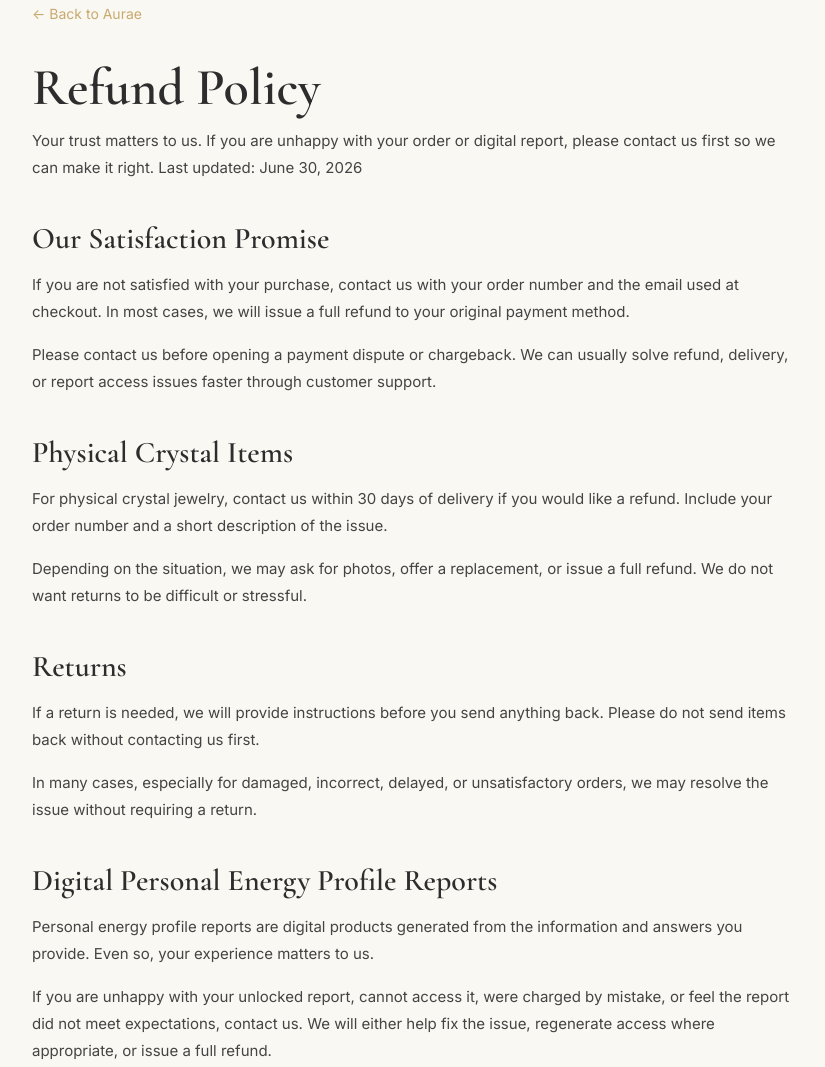
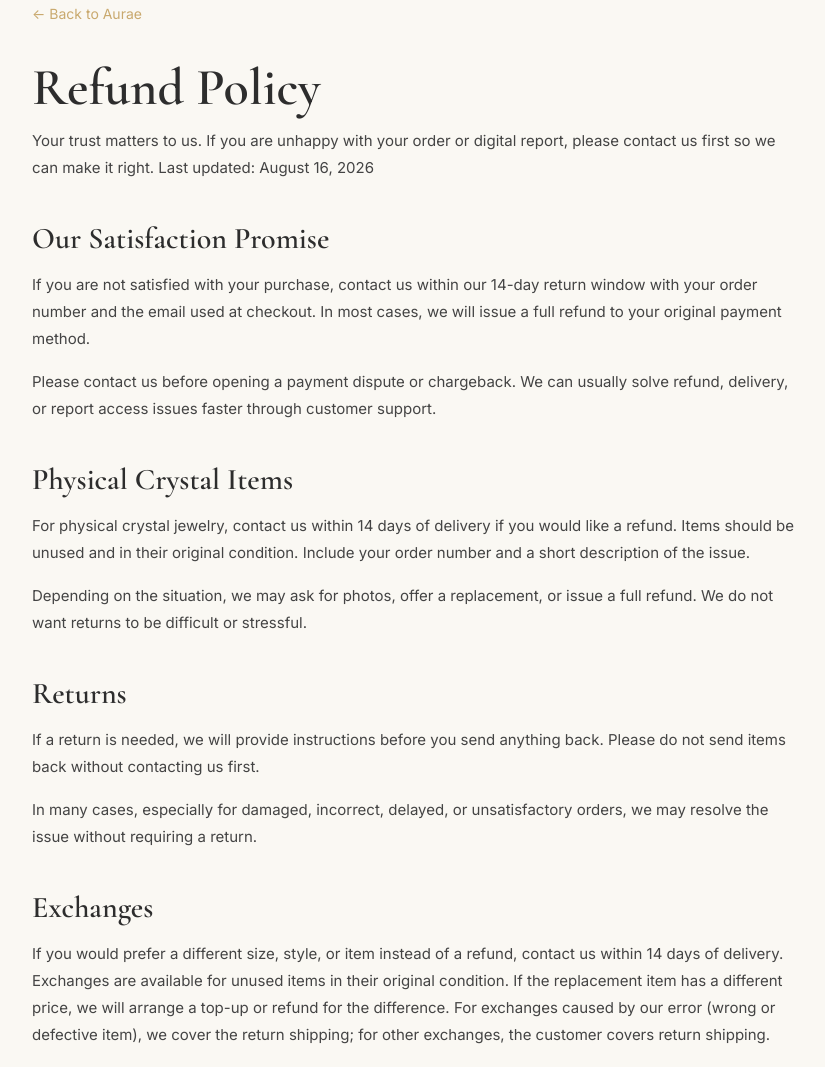
Before and after one commit to K543312739/aurae-store, a website: page refund-policy.html in a window 1280 px wide. Shown: the part 178-1245 px from the top of the page, without its empty margins (222-1047 px from the left). Drawn offline with nearby package versions, Linux system fonts and the light colour scheme; no server answers.

Commit message:
Shorten return window to 14 days; add exchange policy; align return terms across site

```diff
--- a/js/app.js
+++ b/js/app.js
@@ -533,7 +533,7 @@ function renderProductDetail(productId) {
         <button class="btn btn-outline btn-full" onclick="buyNowDetail()">Buy It Now</button>
         <div style="margin-top:24px;padding:16px;background:var(--color-bg-alt);border-radius:var(--radius-md);font-size:13px;color:var(--color-text-muted);">
           <div style="margin-bottom:6px;">🚚 <strong>Free shipping</strong> on orders over $50</div>
-          <div style="margin-bottom:6px;">↩️ <strong>30-day returns</strong> — no questions asked</div>
+          <div style="margin-bottom:6px;">↩️ <strong>14-day returns</strong> — easy &amp; hassle-free</div>
           <div>💎 <strong>100% genuine crystals</strong> — ethically sourced from 1688 verified suppliers</div>
         </div>
       </div>
--- a/refund-policy.html
+++ b/refund-policy.html
@@ -67,19 +67,22 @@
   <main class="legal-wrap">
     <a class="legal-back" href="index.html">← Back to Aurae</a>
     <h1>Refund Policy</h1>
-    <p class="legal-updated">Your trust matters to us. If you are unhappy with your order or digital report, please contact us first so we can make it right. Last updated: June 30, 2026</p>
+    <p class="legal-updated">Your trust matters to us. If you are unhappy with your order or digital report, please contact us first so we can make it right. Last updated: August 16, 2026</p>
 
     <h2>Our Satisfaction Promise</h2>
-    <p>If you are not satisfied with your purchase, contact us with your order number and the email used at checkout. In most cases, we will issue a full refund to your original payment method.</p>
+    <p>If you are not satisfied with your purchase, contact us within our 14-day return window with your order number and the email used at checkout. In most cases, we will issue a full refund to your original payment method.</p>
     <p>Please contact us before opening a payment dispute or chargeback. We can usually solve refund, delivery, or report access issues faster through customer support.</p>
 
     <h2>Physical Crystal Items</h2>
-    <p>For physical crystal jewelry, contact us within 30 days of delivery if you would like a refund. Include your order number and a short description of the issue.</p>
+    <p>For physical crystal jewelry, contact us within 14 days of delivery if you would like a refund. Items should be unused and in their original condition. Include your order number and a short description of the issue.</p>
     <p>Depending on the situation, we may ask for photos, offer a replacement, or issue a full refund. We do not want returns to be difficult or stressful.</p>
 
     <h2>Returns</h2>
     <p>If a return is needed, we will provide instructions before you send anything back. Please do not send items back without contacting us first.</p>
     <p>In many cases, especially for damaged, incorrect, delayed, or unsatisfactory orders, we may resolve the issue without requiring a return.</p>
+
+    <h2>Exchanges</h2>
+    <p>If you would prefer a different size, style, or item instead of a refund, contact us within 14 days of delivery. Exchanges are available for unused items in their original condition. If the replacement item has a different price, we will arrange a top-up or refund for the difference. For exchanges caused by our error (wrong or defective item), we cover the return shipping; for other exchanges, the customer covers return shipping.</p>
 
     <h2>Digital Personal Energy Profile Reports</h2>
     <p>Personal energy profile reports are digital products generated from the information and answers you provide. Even so, your experience matters to us.</p>
```
Also changed, not shown: faq.html (+1 -1 lines), shipping-returns.html (+1 -0 lines).
